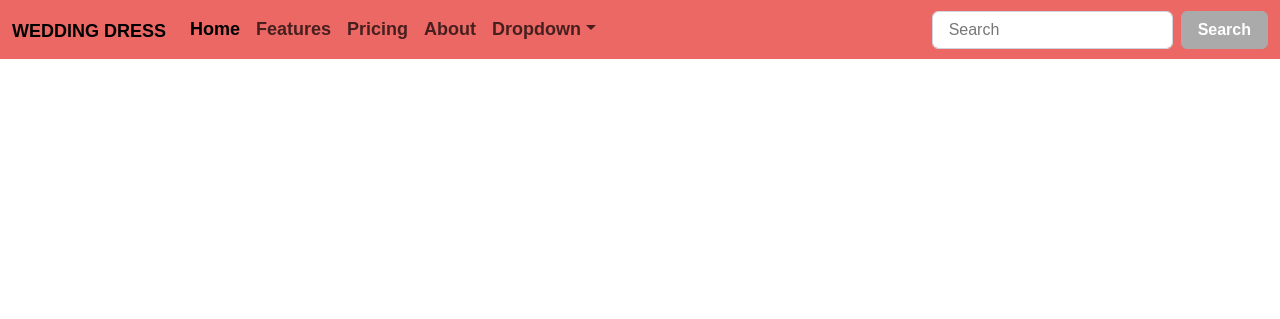
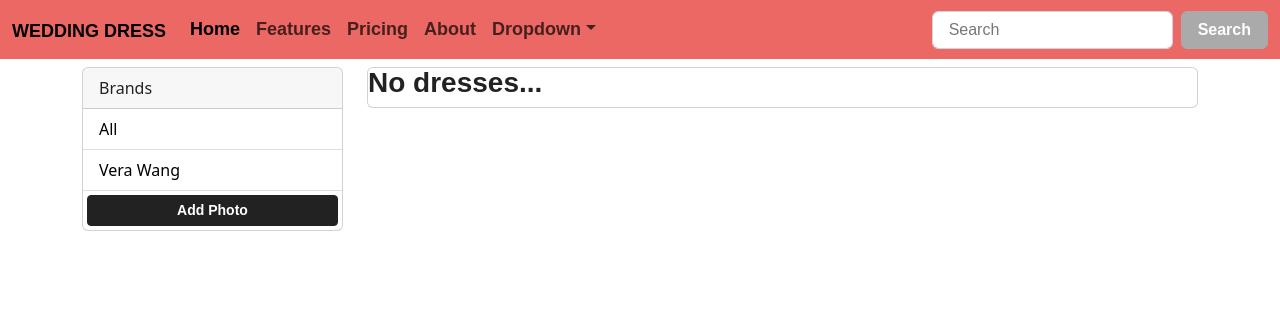
Before and after one commit to tonytsoi/wedding_dresses, a Django app: template dresses/templates/main.html in a window 1280 px wide. Shown: the top 319 px of the page. Run offline with Django 4.2, Linux system fonts and the light colour scheme; the template is opened without the code that fills it: values that come from a table or form of the project are taken from there, others are empty; data comes from the database, SQL or seed files in the repository; both versions use the stored data as it was after the commit; parts of the project's set-up code (start-up, migrations or seed data) failed here and were passed over; some web fonts are replaced.

Commit message:
Set up Brand and Dress

```diff
--- a/dresses/templates/main.html
+++ b/dresses/templates/main.html
@@ -7,4 +7,54 @@
 
 
 {% block content %}
+    <div class="container mt-2">
+        <div class="row">
+            <div class="col-md-3">
+
+                <div class="card">
+                    <div class="card-header">
+                        Brands
+                    </div>
+                    <ul class="list-group list-group-flush">
+                        <li class="list-group-item">
+                            <a href="{% url 'main' %}">All</a>
+                        </li>
+                        {% for brand in brands %}
+                        <li class="list-group-item">
+                            <a href="{% url 'main' %}?brand={{brand.name}}">
+                                {{brand.name}}
+                            </a>
+                        </li>
+                        {% endfor %}
+                        <a href="#" class="btn btn-dark btn-block btn-sm m-1">Add Photo</a>
+                    </ul>
+                </div>
+
+            </div>
+
+
+
+            <div class="col-md-9">
+                <div class="card">
+                    <div class="row">
+
+                        {% for dress in dresses %}
+                        <div class="col-md-4">
+                            <div class="card my-2">
+
+                                <div class="card-body">
+                                  <small>Brand: {{dress.brand.name}}</small>
+                                </div>
+                                <a href="#" class="btn btn-outline-dark btn-sm m-1">View</a>
+                            </div>
+                        </div>
+                        {% empty %}
+                        <h3>No dresses...</h3>
+                        {% endfor %}
+                    </div>
+                </div>
+            </div>
+        </div>
+    </div>
+
 {% endblock %}
```
Also changed, not shown: dresses/views.py (+7 -1 lines), db.sqlite3.
